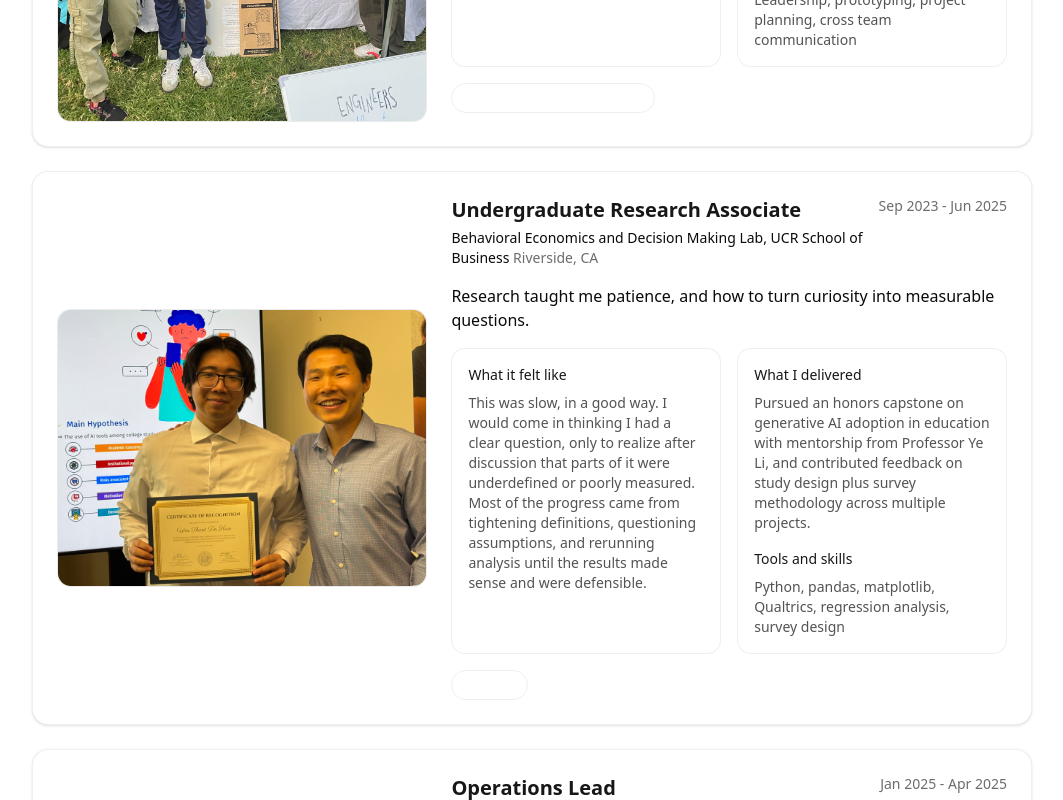
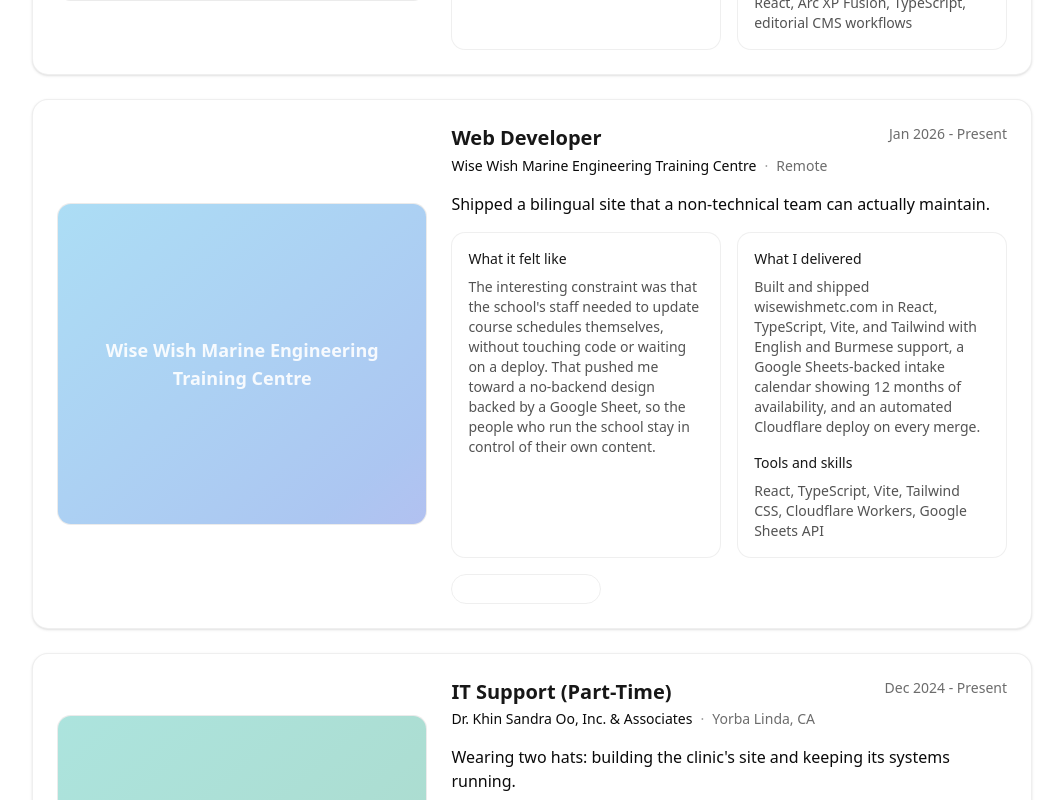
Before and after one commit to WinThant16/portfolio, a Next.js app in the folder my-portfolio/: page /experience in a window 1280 px wide. Shown: the part 600-1400 px from the top of the page, without its empty margins (108-1171 px from the left). Built offline with nearby package versions, Linux system fonts and the light colour scheme.

Commit message:
update portfolio

```diff
--- a/my-portfolio/src/app/experience/page.tsx
+++ b/my-portfolio/src/app/experience/page.tsx
@@ -5,7 +5,8 @@ type Experience = {
   org: string;
   location: string;
   dates: string;
-  image: { src: string; alt: string };
+  image?: { src: string; alt: string };
+  imageGradient?: string;
   oneLiner: string;
   story: string;
   impact: string;
@@ -14,6 +15,54 @@ type Experience = {
 };
 
 const experiences: Experience[] = [
+  {
+    title: "Web Developer, Incoming Web Production Editor",
+    org: "USC Annenberg Media",
+    location: "Los Angeles, CA",
+    dates: "Feb 2026 - Present",
+    imageGradient: "from-amber-500/30 to-rose-600/30",
+    oneLiner:
+      "Building editorial publishing tools inside a live newsroom's CMS.",
+    story:
+      "Working inside a real newsroom meant my code had to fit an existing editorial workflow, not the other way around. I spent as much time understanding what editors and designers needed as I did writing the components themselves.",
+    impact:
+      "Built a custom triple-column React layout block on Arc XP's Fusion platform with structured content feeds and theme-aware styling, and was selected to lead web production for the Fall 2026 cycle after two-plus feature cycles.",
+    stack:
+      "React, Arc XP Fusion, TypeScript, editorial CMS workflows",
+    links: [],
+  },
+  {
+    title: "Web Developer",
+    org: "Wise Wish Marine Engineering Training Centre",
+    location: "Remote",
+    dates: "Jan 2026 - Present",
+    imageGradient: "from-sky-500/30 to-blue-700/30",
+    oneLiner:
+      "Shipped a bilingual site that a non-technical team can actually maintain.",
+    story:
+      "The interesting constraint was that the school's staff needed to update course schedules themselves, without touching code or waiting on a deploy. That pushed me toward a no-backend design backed by a Google Sheet, so the people who run the school stay in control of their own content.",
+    impact:
+      "Built and shipped wisewishmetc.com in React, TypeScript, Vite, and Tailwind with English and Burmese support, a Google Sheets-backed intake calendar showing 12 months of availability, and an automated Cloudflare deploy on every merge.",
+    stack:
+      "React, TypeScript, Vite, Tailwind CSS, Cloudflare Workers, Google Sheets API",
+    links: [{ label: "wisewishmetc.com", href: "https://wisewishmetc.com" }],
+  },
+  {
+    title: "IT Support (Part-Time)",
+    org: "Dr. Khin Sandra Oo, Inc. & Associates",
+    location: "Yorba Linda, CA",
+    dates: "Dec 2024 - Present",
+    imageGradient: "from-teal-500/30 to-emerald-600/30",
+    oneLiner:
+      "Wearing two hats: building the clinic's site and keeping its systems running.",
+    story:
+      "A small practice where the work varies day to day. Sometimes it's designing a patient-facing page; other times it's fixing a front-desk workstation before the clinic opens. It taught me to keep things simple and reliable for people who aren't technical.",
+    impact:
+      "Design and develop the clinic's informational site in Next.js, TypeScript, and Tailwind with mobile-first layouts, and maintain front-desk workstations, staff accounts, and device backups.",
+    stack:
+      "Next.js, TypeScript, Tailwind CSS, IT support",
+    links: [],
+  },
   {
     title: "Vice President",
     org: "Engineers Without Borders at UCR",
@@ -102,6 +151,7 @@ function ExperienceCard({ exp }: { exp: Experience }) {
   return (
     <article className="grid gap-6 rounded-2xl border border-border/60 bg-card p-6 shadow-sm md:grid-cols-[2fr_3fr]">
       <div className="relative self-center overflow-hidden rounded-xl border border-border/60 bg-muted">
+        {exp.image ? (
           <div className="relative w-full">
             <Image
               src={exp.image.src}
@@ -109,19 +159,30 @@ function ExperienceCard({ exp }: { exp: Experience }) {
               width={1200}
               height={1200}
               sizes="(max-width: 768px) 100vw, 40vw"
-            className="w-full h-[40vh]object-cover object-center"
+              className="w-full h-[40vh] object-cover object-center"
               priority={false}
             />
           </div>
+        ) : (
+          <div
+            className={`flex h-[40vh] w-full items-center justify-center bg-gradient-to-br ${
+              exp.imageGradient ?? "from-rose-400/30 to-fuchsia-600/30"
+            } p-6`}
+          >
+            <span className="text-center text-lg font-semibold text-white/90">
+              {exp.org}
+            </span>
+          </div>
+        )}
       </div>
 
       <div className="min-w-0">
         <div className="flex flex-col gap-3 md:flex-row md:items-start md:justify-between">
           <div className="min-w-0">
-            <h2 className="truncate text-xl font-semibold">{exp.title}</h2>
+            <h2 className="text-balance text-xl font-semibold leading-snug">{exp.title}</h2>
             <p className="mt-1 text-sm text-foreground/70">
               <span className="font-medium text-foreground">{exp.org}</span>
-              <span className="text-foreground/60">{"  "}</span>
+              <span className="mx-2 text-foreground/40">·</span>
               <span className="text-foreground/60">{exp.location}</span>
             </p>
           </div>
--- a/my-portfolio/src/app/projects/page.tsx
+++ b/my-portfolio/src/app/projects/page.tsx
@@ -7,7 +7,7 @@ import { Button } from "@/components/ui/button";
 import { Card, CardContent, CardDescription, CardFooter, CardHeader, CardTitle } from "@/components/ui/card";
 import { Tabs, TabsContent, TabsList, TabsTrigger } from "@/components/ui/tabs";
 
-import { Github, ExternalLink, Calendar, Clock, Code, CodeXml, Cpu, Microscope, Rocket, Database } from "lucide-react";
+import { Github, ExternalLink, Calendar, Clock, Code, CodeXml, Cpu, Microscope, Rocket, Database, Brain, Box } from "lucide-react";
 import YouTubeThumb from "@/components/YouTubeThumb";
 
 /* --------------------------------- SEO --------------------------------- */
@@ -47,7 +47,7 @@ async function enrichProjectsForThumbs(list: Project[]): Promise<Project[]> {
 
 /* --------------------------------- Data -------------------------------- */
 type LinkType = "github" | "live" | "paper" | "demo";
-type Category = "All" | "Web" | "Embedded" | "Research" | "Club/Org" | "Database Systems";
+type Category = "All" | "Web" | "AI/ML" | "Graphics" | "Embedded" | "Research" | "Club/Org" | "Database Systems";
 
 type Project = {
   id: string;
@@ -67,6 +67,63 @@ type Project = {
 };
 
 const projects: Project[] = [
+  {
+    id: "dota-draft-winprob",
+    title: "Dota 2 Draft Win-Probability Model",
+    description:
+      "ML pipeline predicting match outcome from hero drafts. 150k+ ranked matches pulled from the OpenDota API; a logistic-regression baseline reaches 56.2% accuracy against a 53.6% majority baseline, now extending to gradient boosting with hero synergy and counter features.",
+    image: null,
+    imageGradient: "from-red-600 to-rose-900",
+    tags: ["Python", "scikit-learn", "pandas", "OpenDota API"],
+    category: "AI/ML",
+    status: "In Progress",
+    timeline: "2026",
+    year: "2026",
+    featured: true,
+    links: [],
+  },
+  {
+    id: "adversarial-game-agent",
+    title: "Adversarial Game Agent (Heirs)",
+    description:
+      "Search agent for a 12x12 strategic board game with 8 piece types: principal variation search with iterative deepening, Zobrist-hashed transposition tables, killer/history heuristics, and late move reduction. Placed 19th of 201 (top 10%) in a course tournament.",
+    image: null,
+    imageGradient: "from-violet-600 to-indigo-900",
+    tags: ["C++", "Adversarial Search", "Game AI"],
+    category: "AI/ML",
+    status: "Completed",
+    timeline: "Jan-May",
+    year: "2026",
+    links: [],
+  },
+  {
+    id: "poisson-surface-recon",
+    title: "Poisson Surface Reconstruction",
+    description:
+      "Screened Poisson reconstruction from oriented point clouds on a voxel grid with an FFT solve, trilinear normal splatting, finite-difference divergence, and marching cubes. F-score 0.9999 on the Stanford bunny at depth 7, benchmarked against Alpha Shape and Ball Pivoting.",
+    image: null,
+    imageGradient: "from-sky-500 to-blue-800",
+    tags: ["Python", "NumPy", "SciPy", "Marching Cubes"],
+    category: "Graphics",
+    status: "Completed",
+    timeline: "Jan-May",
+    year: "2026",
+    links: [],
+  },
+  {
+    id: "reddit-music-search",
+    title: "Reddit Music Search Engine",
+    description:
+      "PyLucene indexing and retrieval over post titles, bodies, and comments from music subreddits, reranking by Lucene relevance combined with post score and a time-decay recency factor. PRAW pipeline crawls the data into structured JSONL.",
+    image: null,
+    imageGradient: "from-orange-500 to-rose-700",
+    tags: ["Python", "PRAW", "PyLucene", "Information Retrieval"],
+    category: "AI/ML",
+    status: "Completed",
+    timeline: "Apr-Jun",
+    year: "2025",
+    links: [],
+  },
   {
     id: "qac-website",
     title: "Quantitative Analysis Club Website",
@@ -159,12 +216,14 @@ const projects: Project[] = [
 
 ];
 
-const categories: Category[] = ["All", "Web", "Embedded", "Research", "Club/Org", "Database Systems"];
+const categories: Category[] = ["All", "Web", "AI/ML", "Graphics", "Embedded", "Research", "Club/Org", "Database Systems"];
 
 /* -------------------------------- UI utils ------------------------------ */
 function categoryIcon(c: Category, className = "") {
   switch (c) {
     case "Web": return <CodeXml className={`text-white ${className}`} />;
+    case "AI/ML": return <Brain className={`text-white ${className}`} />;
+    case "Graphics": return <Box className={`text-white ${className}`} />;
     case "Embedded": return <Cpu className={`text-white ${className}`} />;
     case "Research": return <Microscope className={`text-white ${className}`} />;
     case "Club/Org": return <Rocket className={`text-white ${className}`} />;
--- a/my-portfolio/src/app/resume/page.tsx
+++ b/my-portfolio/src/app/resume/page.tsx
@@ -29,7 +29,7 @@ const personalInfo = {
 }
 
 /* --------------------------- Professional summary ----------------------- */
-const summary = `M.S. Computer Science student at the University of Southern California with a background in web development and embedded systems. Graduated with Honors in Computer Science from UC Riverside. Passionate about building reliable, data-driven technologies and exploring the intersection of AI, design, and human decision-making. Demonstrated ability to lead technical teams, complete research projects, and deliver practical software solutions through academic and extracurricular work. Seeking opportunities to apply technical skills, contribute to impactful projects, and continue growing through real-world experience.`
+const summary = `M.S. Computer Science student at USC and CS Honors graduate (Cum Laude) from UC Riverside, with a frontend-leaning software background and growing depth in applied ML. I build production web apps, from editorial publishing tooling on Arc XP Fusion to a bilingual maritime training-school site, alongside ML and systems projects. My undergraduate honors research on generative AI adoption in education is published on eScholarship. I'm looking for software and AI/ML roles, and open to research.`
 
 /* ----------------------------- Education list --------------------------- */
 const education = [
@@ -77,30 +77,74 @@ const leadership = [
 /* ----------------------------- Experience list --------------------------- */
 const experience = [
   {
+    title: 'Web Developer, Incoming Web Production Editor',
+    company: 'USC Annenberg Media',
+    location: 'Los Angeles, CA',
+    period: 'Feb 2026 – Present',
+    achievements: [
+      "Built a custom triple-column React layout block on Arc XP's Fusion platform, integrating structured content feeds and theme-aware styling to support editorial publishing workflows",
+      'Selected to lead web production for the Fall 2026 cycle after collaborating with designers and project managers across 2+ feature cycles to translate editorial requirements into production-ready components',
+    ],
+  },
+  {
     title: 'Web Developer',
     company: 'Wise Wish Marine Engineering Training Centre',
     location: 'Remote',
     period: 'Jan 2026 – Present',
     achievements: [
-      'Developing a responsive website for a marine engineering training center using React, TypeScript, Vite, Tailwind CSS, and React Router, with consistent navigation and layout behavior across mobile and desktop devices',
-      'Designed and structured 5+ core website sections to support key business goals including course registration, mobile accessibility, and clearer presentation of training programs and institutional information',
-      'Implemented bilingual language support and improved usability for mobile first audiences, while integrating Lucide React icons and animation libraries to create a cleaner and more accessible user experience',
+      'Built and shipped wisewishmetc.com, a bilingual English/Burmese site for a Myanmar maritime training school, in React, TypeScript, Vite, and Tailwind CSS with mobile-first layouts',
+      'Implemented a Google Sheets-backed intake calendar rendering rolling 12-month course availability with no backend, letting non-technical staff update schedules without a deploy',
+      'Owned the deploy path end to end: Cloudflare Workers static assets with automated builds on merge, custom domain, and DNS',
     ],
   },
   {
-    title: 'Undergraduate Research Assistant',
+    title: 'IT Support (Part-Time)',
+    company: 'Dr. Khin Sandra Oo, Inc. & Associates',
+    location: 'Yorba Linda, CA',
+    period: 'Dec 2024 – Present',
+    achievements: [
+      'Design and develop the clinic\u2019s informational website in Next.js, TypeScript, and Tailwind CSS with interactive service and FAQ components and mobile-optimized layouts',
+      'Maintain front-desk workstations, staff accounts, and routine updates and backups across clinic devices',
+    ],
+  },
+  {
+    title: 'Undergraduate Research Associate',
     company: 'Behavioral Economics & Decision-Making Lab, UCR School of Business',
     location: 'Riverside, CA',
     period: 'Sep 2023 – Jun 2025',
     achievements: [
-      'Conducted research under Professor Ye Li, contributing to 5 + projects through weekly lab meetings',
-      'Collaborated with peers on survey deployment, qualitative coding, and experimental design feedback',
+      'Conducted an independent honors capstone under Professor Ye Li, presenting progress to faculty and graduate students in weekly lab meetings',
+      'Collaborated with peers on survey deployment, qualitative coding, and experimental design feedback across multiple lab projects',
     ],
   },
 ]
 
 /* ----------------------------- Projects ---------------------------------- */
 const projects = [
+  {
+    title: 'Dota 2 Draft Win-Probability Model | Python, scikit-learn, pandas, OpenDota API',
+    period: '2026 – Present',
+    details: [
+      'Collected 150k+ Divine-ranked all-pick matches from the OpenDota API with cursor pagination, validation filtering, and resumable retries, stored as Parquet',
+      'Trained a logistic-regression baseline reaching 56.2% test accuracy vs a 53.6% majority baseline; extending to gradient-boosted trees with hero synergy and counter features',
+    ],
+  },
+  {
+    title: 'Adversarial Game Agent (Heirs) | C++',
+    period: 'Jan 2026 – May 2026',
+    details: [
+      'Built a search agent for a 12x12 strategic board game with 8 piece types: principal variation search with iterative deepening, Zobrist-hashed transposition tables, killer/history heuristics, late move reduction, and aspiration windows',
+      'Placed 19th of 201 (top 10%) in a course-wide tournament under a fixed per-move time budget',
+    ],
+  },
+  {
+    title: 'Poisson Surface Reconstruction | Python, NumPy, SciPy',
+    period: 'Jan 2026 – May 2026',
+    details: [
+      'Implemented screened Poisson reconstruction from oriented point clouds on a voxel grid with an FFT solve, trilinear normal splatting, finite-difference divergence, and marching cubes',
+      'Achieved F-score 0.9999 on the Stanford bunny at depth 7; benchmarked against Alpha Shape and Ball Pivoting',
+    ],
+  },
   {
     title: 'Reddit Music Search Engine | Python, PRAW, PyLucene, JSONL',
     period: 'Apr. 2025 – Jun. 2025',
@@ -147,8 +191,10 @@ const projects = [
 
 /* ----------------------------- Skills ----------------------------------- */
 const skills = {
-  Languages: ['Python', 'C++', 'JavaScript', 'SQL', 'HTML/CSS', 'Rust'],
-  Tools: ['PySpark', 'MySQL', 'MongoDB', 'React', 'Next.js', 'Node.js', 'Tailwind CSS', 'Framer Motion', 'Pandas'],
+  Languages: ['Python', 'C++', 'C', 'TypeScript', 'JavaScript', 'SQL', 'HTML/CSS'],
+  'ML & Data': ['PyTorch', 'scikit-learn', 'NumPy', 'SciPy', 'Pandas', 'PySpark', 'GeoPandas', 'PyLucene'],
+  Web: ['React', 'Next.js', 'Node.js', 'Express.js', 'Vite', 'Tailwind CSS'],
+  'Tools & Infra': ['Git', 'GitHub Actions', 'Docker', 'MySQL', 'MongoDB', 'Cloudflare', 'Vercel', 'Linux'],
 }
 
 /* ----------------------------- Component -------------------------------- */
```
Also changed, not shown: my-portfolio/src/app/about/page.tsx (+15 -1 lines), my-portfolio/src/components/sections/hero.tsx (+4 -4 lines), 1 other file (tests, documents, lock files or other folders). Lines whose indentation alone changed are shown as unchanged.
